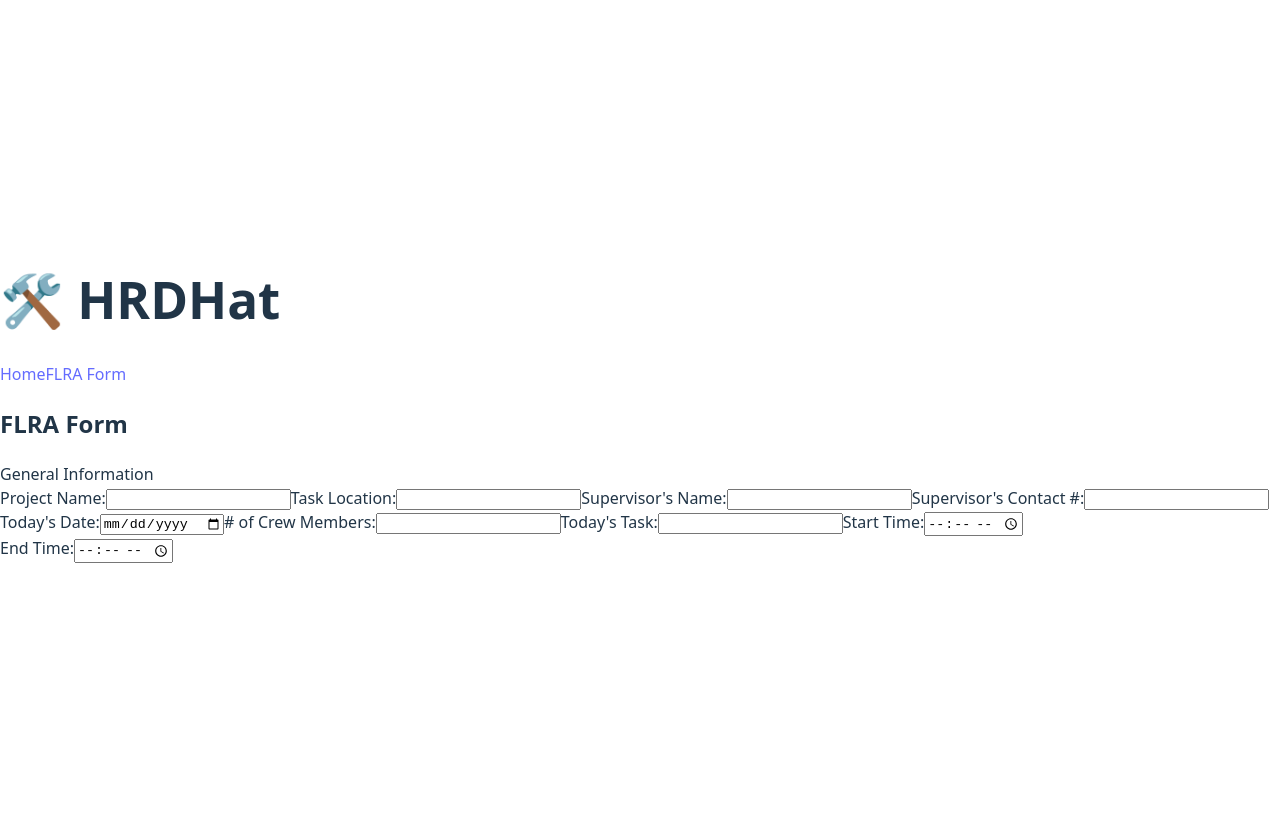
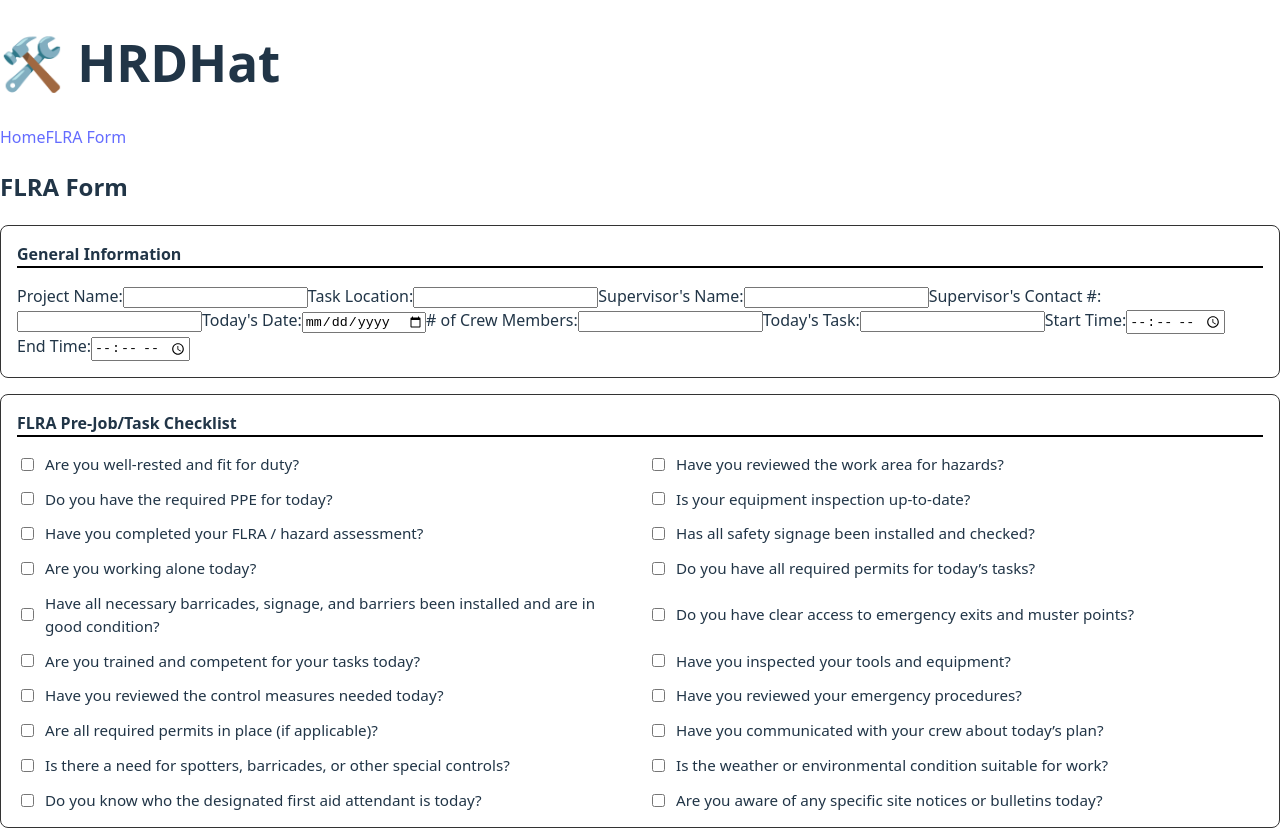
Before and after one commit to HrdHat/Hrdhat, a React (Vite) app: page /flra in a window 1280 px wide. Before the commit the page ends 800 px from the top, so only its background shows below. Built offline with nearby package versions, Linux system fonts and the light colour scheme.

Commit message:
add prejob checklist

```diff
--- a/src/App.tsx
+++ b/src/App.tsx
@@ -1,8 +1,8 @@
 // src/App.tsx
 import { BrowserRouter as Router, Routes, Route } from "react-router-dom";
-import AppShell from "../layout/appshell";
-import HomePage from "../pages/homepage";
-import FLRAFormPage from "../pages/flraformpage";
+import AppShell from "./layout/appshell";
+import HomePage from "./pages/homepage";
+import FLRAFormPage from "./pages/flraformpage";
 
 function App() {
   return (
--- /dev/null
+++ b/src/components/flrachecklist.css
@@ -0,0 +1,28 @@
+/* src/components/FlraChecklist.css */
+.module-box {
+  border: 1px solid #333;
+  border-radius: 8px;
+  padding: 1rem;
+  margin-top: 1rem;
+}
+
+.module-label {
+  font-weight: bold;
+  font-size: 1rem;
+  display: block;
+  margin-bottom: 1rem;
+  border-bottom: 2px solid black;
+}
+
+.checklist-grid {
+  display: grid;
+  grid-template-columns: 1fr 1fr;
+  gap: 0.75rem 1rem;
+}
+
+.check-item {
+  font-size: 0.95rem;
+  display: flex;
+  align-items: center;
+  gap: 0.5rem;
+}
--- /dev/null
+++ b/src/components/flrachecklist.tsx
@@ -0,0 +1,21 @@
+// src/components/FlraChecklist.tsx
+import React from "react";
+import { flraChecklistQuestions } from "../data/formschema"; // Adjust the import path as necessary
+import "./flrachecklist.css";
+
+const FlraChecklist: React.FC = () => {
+  return (
+    <section className="module-box">
+      <span className="module-label">FLRA Pre-Job/Task Checklist</span>
+      <div className="checklist-grid">
+        {flraChecklistQuestions.map((question, index) => (
+          <label className="check-item" key={index}>
+            <input type="checkbox" /> {question}
+          </label>
+        ))}
+      </div>
+    </section>
+  );
+};
+
+export default FlraChecklist;
--- a/components/generalinformation.tsx
+++ b/src/components/generalinformation.tsx
@@ -1,5 +1,5 @@
 import React, { useState } from "react";
-import { GeneralInfoData } from "../types/generalInfo";
+import { GeneralInfoData } from "../../types/generalInfo";
 
 const GeneralInformation: React.FC = () => {
   const [formData, setFormData] = useState<GeneralInfoData>({
--- /dev/null
+++ b/src/data/formschema.ts
@@ -0,0 +1,23 @@
+// src/formSchema.ts
+export const flraChecklistQuestions: string[] = [
+  "Are you well-rested and fit for duty?",
+  "Have you reviewed the work area for hazards?",
+  "Do you have the required PPE for today?",
+  "Is your equipment inspection up-to-date?",
+  "Have you completed your FLRA / hazard assessment?",
+  "Has all safety signage been installed and checked?",
+  "Are you working alone today?",
+  "Do you have all required permits for today’s tasks?",
+  "Have all necessary barricades, signage, and barriers been installed and are in good condition?",
+  "Do you have clear access to emergency exits and muster points?",
+  "Are you trained and competent for your tasks today?",
+  "Have you inspected your tools and equipment?",
+  "Have you reviewed the control measures needed today?",
+  "Have you reviewed your emergency procedures?",
+  "Are all required permits in place (if applicable)?",
+  "Have you communicated with your crew about today’s plan?",
+  "Is there a need for spotters, barricades, or other special controls?",
+  "Is the weather or environmental condition suitable for work?",
+  "Do you know who the designated first aid attendant is today?",
+  "Are you aware of any specific site notices or bulletins today?",
+];
--- a/pages/flraformpage.tsx
+++ b/src/pages/flraformpage.tsx
@@ -1,3 +1,4 @@
+import FlraChecklist from "../components/flrachecklist";
 import GeneralInformation from "../components/generalinformation";
 
 const FLRAFormPage = () => {
@@ -5,6 +6,7 @@ const FLRAFormPage = () => {
     <div>
       <h2>FLRA Form</h2>
       <GeneralInformation />
+      <FlraChecklist />
     </div>
   );
 };
```
Also changed, not shown: src/layout/appshell.tsx (renamed from layout/appshell.tsx), src/pages/homepage.tsx (renamed from pages/homepage.tsx).
